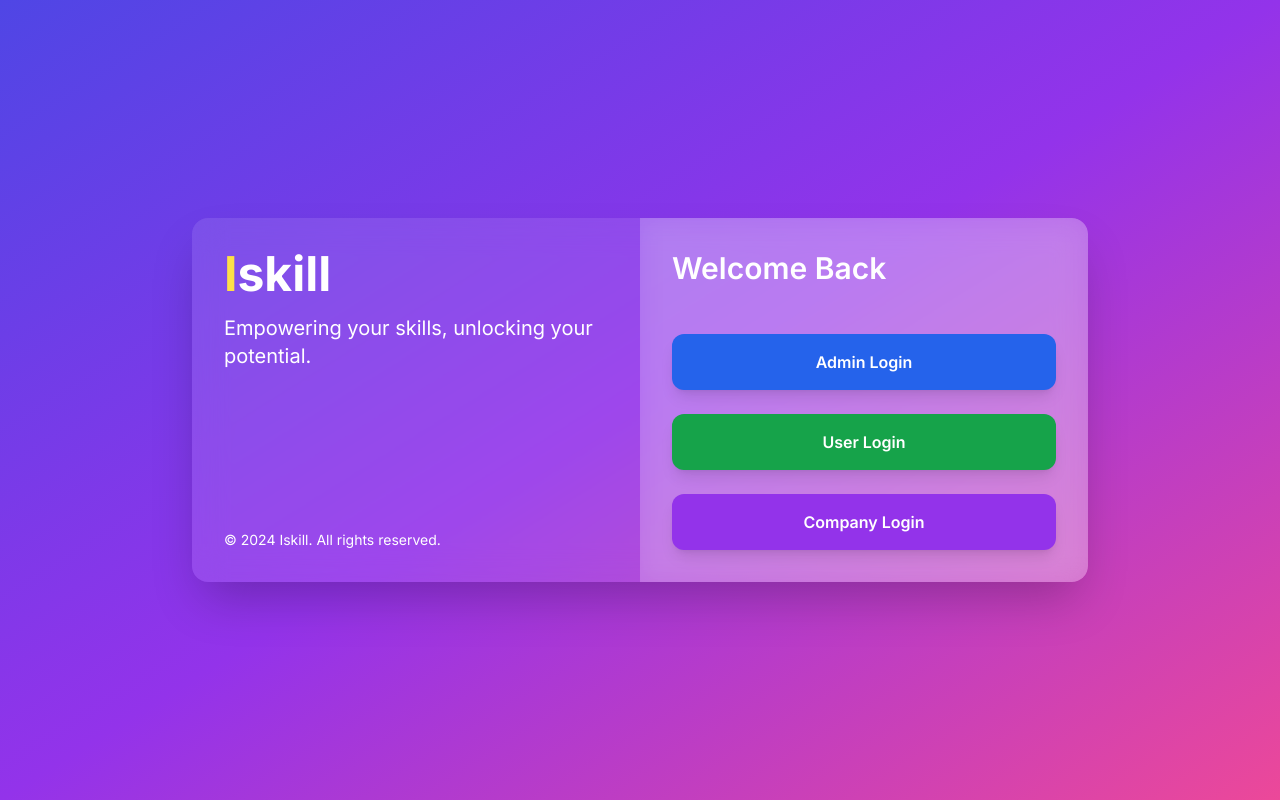
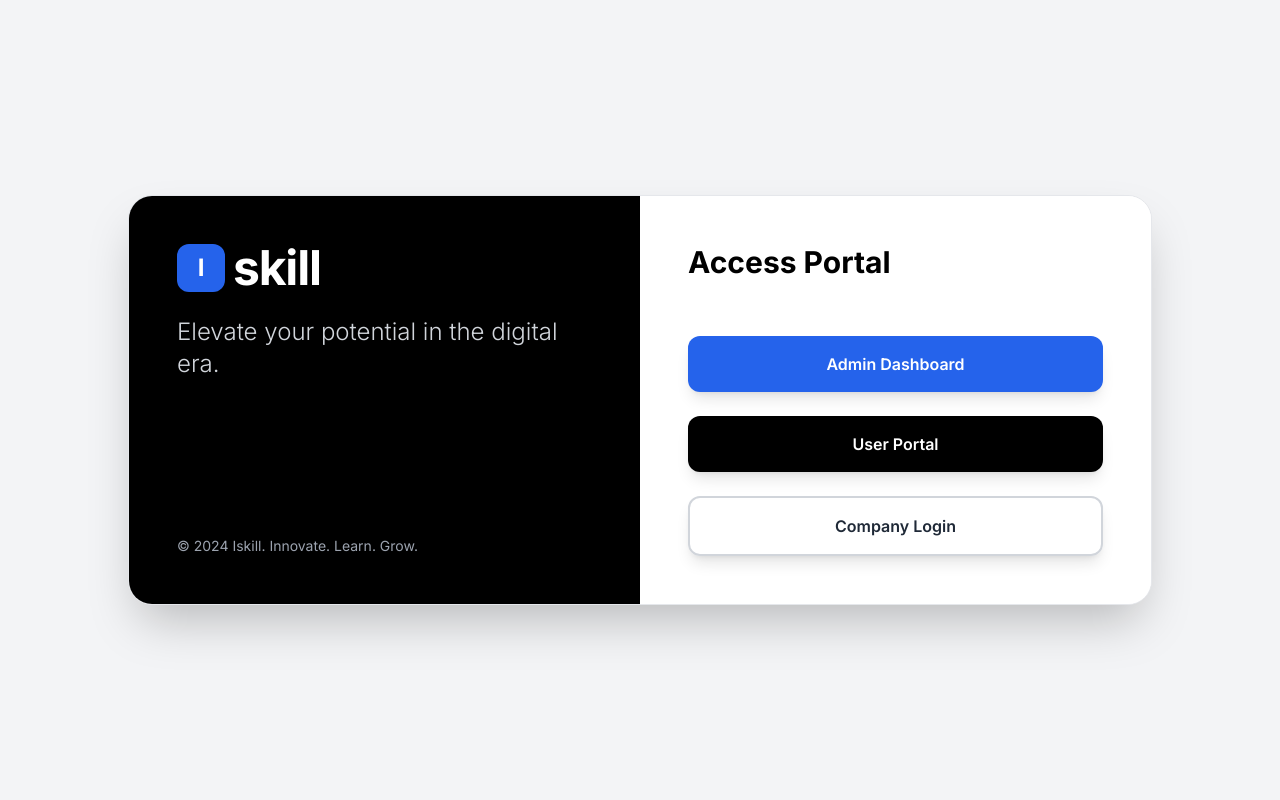
Before and after one commit to Matheus-The-one/iskill-frontend, a Next.js app: page / in a window 1280 px wide. Built offline with nearby package versions, Linux system fonts and the light colour scheme.

Commit message:
adding login design ad the login

```diff
--- a/src/app/(dashboard)/layout.tsx
+++ b/src/app/(dashboard)/layout.tsx
@@ -1,6 +1,6 @@
+import React from 'react';
 import Menu from "@/components/Menu";
 import Navbar from "@/components/Navbar";
-import Image from "next/image";
 import Link from "next/link";
 
 export default function DashboardLayout({
@@ -11,13 +11,17 @@ export default function DashboardLayout({
   return (
     <div className="h-screen flex">
       {/* LEFT */}
-      <div className="w-[14%] md:w-[8%] lg:w-[16%] xl:w-[14%] p-4">
+      <div className="w-[14%] md:w-[8%] lg:w-[16%] xl:w-[14%] p-4 bg-white">
         <Link
           href="/"
-          className="flex items-center justify-center lg:justify-start gap-2"
+          className="flex items-center justify-center lg:justify-start gap-2 mb-6"
         >
-
-          <span className="hidden lg:block font-bold text-3xl text-yellow-400"><span className="text-purple-900 text-3xl">I</span>skill</span>
+          <div className="w-10 h-10 bg-blue-600 rounded-lg flex items-center justify-center">
+            <span className="text-xl font-bold text-white">I</span>
+          </div>
+          <span className="hidden lg:block font-bold text-2xl text-black">
+            skill
+          </span>
         </Link>
         <Menu />
       </div>
--- a/src/app/page.tsx
+++ b/src/app/page.tsx
@@ -1,36 +1,39 @@
 import React from 'react';
-
-
 
 const Homepage = () => {
   return (
-    <main className="flex items-center justify-center min-h-screen bg-gradient-to-br from-indigo-600 via-purple-600 to-pink-500 p-4 sm:p-8">
-      <div className="w-full max-w-4xl bg-white bg-opacity-10 backdrop-filter backdrop-blur-lg rounded-2xl shadow-2xl overflow-hidden">
+    <main className="flex items-center justify-center min-h-screen bg-gray-100 p-4 sm:p-8">
+      <div className="w-full max-w-5xl bg-white rounded-3xl shadow-2xl overflow-hidden border border-gray-200">
         <div className="flex flex-col lg:flex-row">
           {/* Left side - Branding */}
-          <div className="w-full lg:w-1/2 p-8 flex flex-col justify-between">
+          <div className="w-full lg:w-1/2 p-12 flex flex-col justify-between bg-black text-white">
             <div>
-              <span className="font-bold text-4xl sm:text-5xl text-white">
-                <span className="text-yellow-300">I</span>skill
-              </span>
-              <p className="mt-4 text-white text-lg sm:text-xl">Empowering your skills, unlocking your potential.</p>
+              <div className="flex items-center space-x-2 mb-6">
+                <div className="w-12 h-12 bg-blue-600 rounded-xl flex items-center justify-center">
+                  <span className="text-2xl font-bold">I</span>
+                </div>
+                <span className="font-bold text-4xl sm:text-5xl tracking-tight">skill</span>
+              </div>
+              <p className="mt-6 text-gray-300 text-xl sm:text-2xl font-light leading-relaxed">
+                Elevate your potential in the digital era.
+              </p>
             </div>
-            <div className="mt-auto pt-8">
-              <p className="text-white text-sm">&copy; 2024 Iskill. All rights reserved.</p>
+            <div className="mt-auto pt-10">
+              <p className="text-gray-400 text-sm">&copy; 2024 Iskill. Innovate. Learn. Grow.</p>
             </div>
           </div>
 
           {/* Right side - Login options */}
-          <div className="w-full lg:w-1/2 p-8 space-y-6 bg-white bg-opacity-20 backdrop-filter backdrop-blur-md">
-            <h2 className="text-3xl font-semibold text-white mb-6">Welcome Back</h2>
-            <button  className="bg-blue-600 w-full px-6 py-4 ${color} text-white font-semibold rounded-xl shadow-lg transition-all duration-300 hover:opacity-90 hover:shadow-xl hover:-translate-y-1 focus:outline-none focus:ring-2 focus:ring-offset-2 focus:ring-${color.split('-')[1]}-500">
-              <a href="/admin">Admin Login</a>
+          <div className="w-full lg:w-1/2 p-12 space-y-6 bg-white">
+            <h2 className="text-3xl font-bold text-black mb-8">Access Portal</h2>
+            <button className="w-full px-6 py-4 bg-blue-600 text-white font-semibold rounded-xl transition-all duration-300 hover:bg-blue-700 focus:outline-none focus:ring-2 focus:ring-blue-600 focus:ring-opacity-50 shadow-lg hover:shadow-xl">
+              <a href="/admin">Admin Dashboard</a>
             </button>
-            <button  className="bg-green-600 w-full px-6 py-4 ${color} text-white font-semibold rounded-xl shadow-lg transition-all duration-300 hover:opacity-90 hover:shadow-xl hover:-translate-y-1 focus:outline-none focus:ring-2 focus:ring-offset-2 focus:ring-${color.split('-')[1]}-500">
-              <a href="/user">User Login</a>
+            <button className="w-full px-6 py-4 bg-black text-white font-semibold rounded-xl transition-all duration-300 hover:bg-gray-900 focus:outline-none focus:ring-2 focus:ring-black focus:ring-opacity-50 shadow-lg hover:shadow-xl">
+              <a href="/user">User Portal</a>
             </button>
-            <button  className="bg-purple-600 w-full px-6 py-4 ${color} text-white font-semibold rounded-xl shadow-lg transition-all duration-300 hover:opacity-90 hover:shadow-xl hover:-translate-y-1 focus:outline-none focus:ring-2 focus:ring-offset-2 focus:ring-${color.split('-')[1]}-500">
-               <a href="/company">Company Login</a>
+            <button className="w-full px-6 py-4 border-2 border-gray-300 text-gray-800 font-semibold rounded-xl transition-all duration-300 hover:bg-gray-100 focus:outline-none focus:ring-2 focus:ring-gray-300 focus:ring-opacity-50 shadow-lg hover:shadow-xl">
+              <a href="/company">Company Login</a>
             </button>
           </div>
         </div>
```
